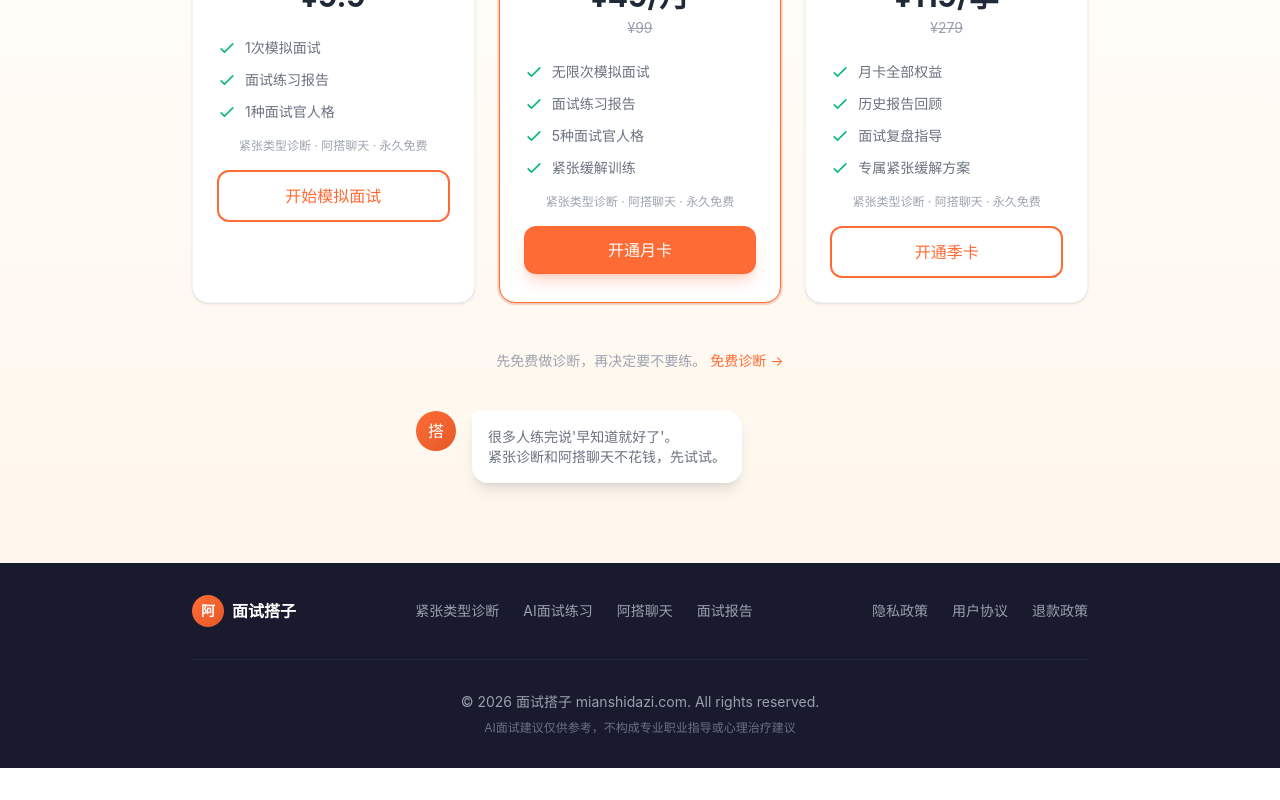
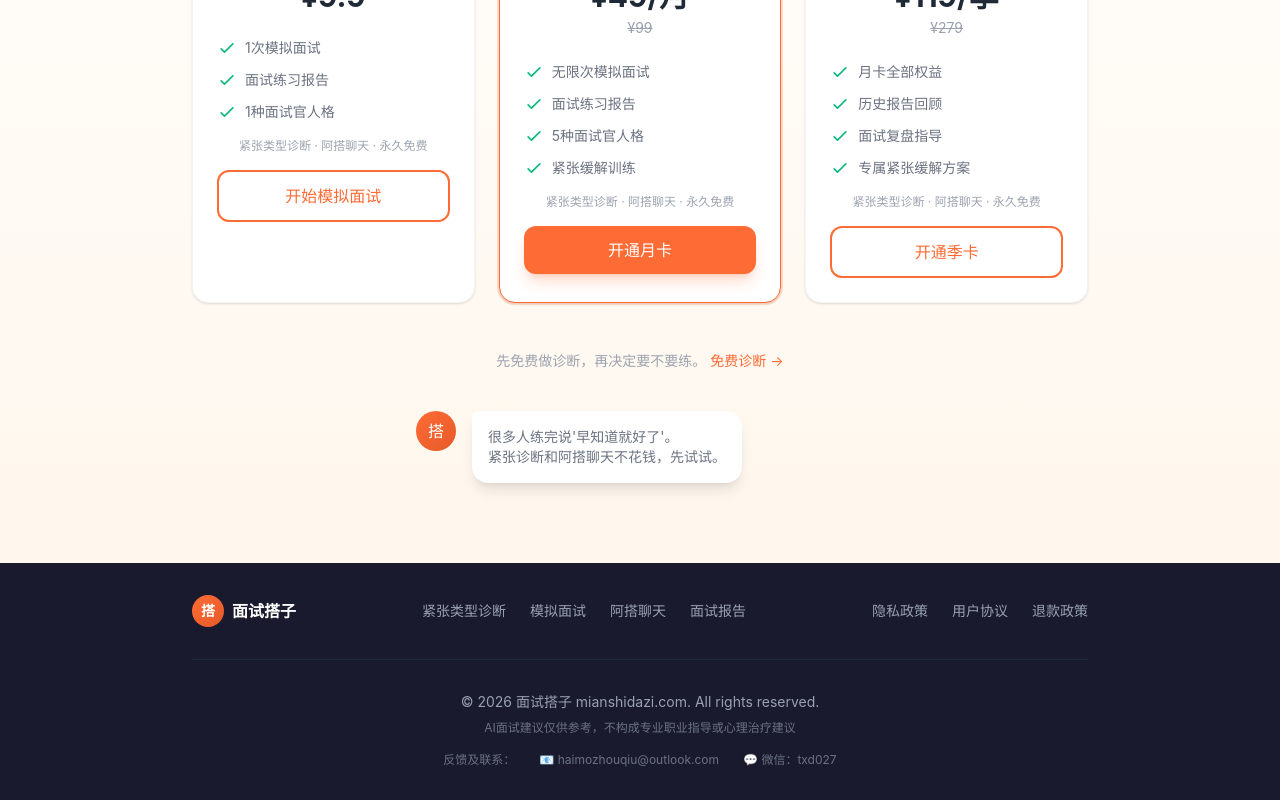
Before and after one commit to seller-mind/mianshidazi, a Next.js app: page / in a window 1280 px wide. Shown: the part 4193-4993 px from the top of the page. Before the commit the page ends 4961 px from the top, so only its background shows below. Built offline with nearby package versions, Linux system fonts and the light colour scheme.

Commit message:
fix: Footer加反馈联系方式+头像改搭+导航改模拟面试

```diff
--- a/src/components/landing/Footer.tsx
+++ b/src/components/landing/Footer.tsx
@@ -11,7 +11,7 @@ export default function Footer({ showNavigation = true }: FooterProps) {
         <div className="flex flex-col md:flex-row justify-between items-center gap-6">
           <div className="flex items-center gap-2">
             <div className="w-8 h-8 rounded-full bg-gradient-to-br from-[#FF6B35] to-[#E55A28] flex items-center justify-center text-white font-bold text-sm">
-              阿
+              搭
             </div>
             <span className="font-semibold text-white">面试搭子</span>
           </div>
@@ -19,7 +19,7 @@ export default function Footer({ showNavigation = true }: FooterProps) {
           {showNavigation && (
             <div className="flex gap-6 text-sm flex-wrap justify-center">
               <Link href="/diagnose" className="hover:text-white transition-colors">紧张类型诊断</Link>
-              <Link href="/practice" className="hover:text-white transition-colors">AI面试练习</Link>
+              <Link href="/practice" className="hover:text-white transition-colors">模拟面试</Link>
               <Link href="/companion" className="hover:text-white transition-colors">阿搭聊天</Link>
               <Link href="/report" className="hover:text-white transition-colors">面试报告</Link>
             </div>
@@ -37,6 +37,11 @@ export default function Footer({ showNavigation = true }: FooterProps) {
           <p className="mt-2 text-xs text-gray-500">
             AI面试建议仅供参考，不构成专业职业指导或心理治疗建议
           </p>
+          <div className="mt-4 flex items-center justify-center gap-6 text-xs text-gray-500">
+            <span>反馈及联系：</span>
+            <a href="mailto:haimozhouqiu@outlook.com" className="hover:text-white transition-colors">📧 haimozhouqiu@outlook.com</a>
+            <span>💬 微信：txd027</span>
+          </div>
         </div>
       </div>
     </footer>
```
